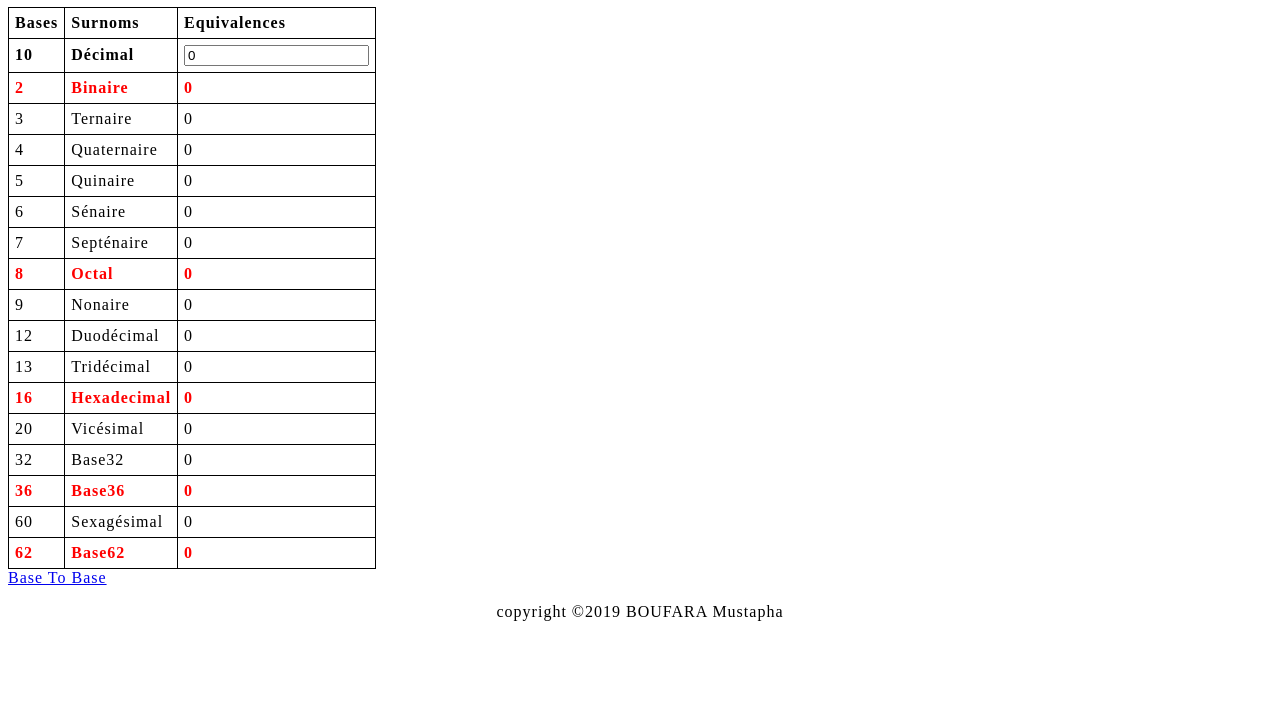
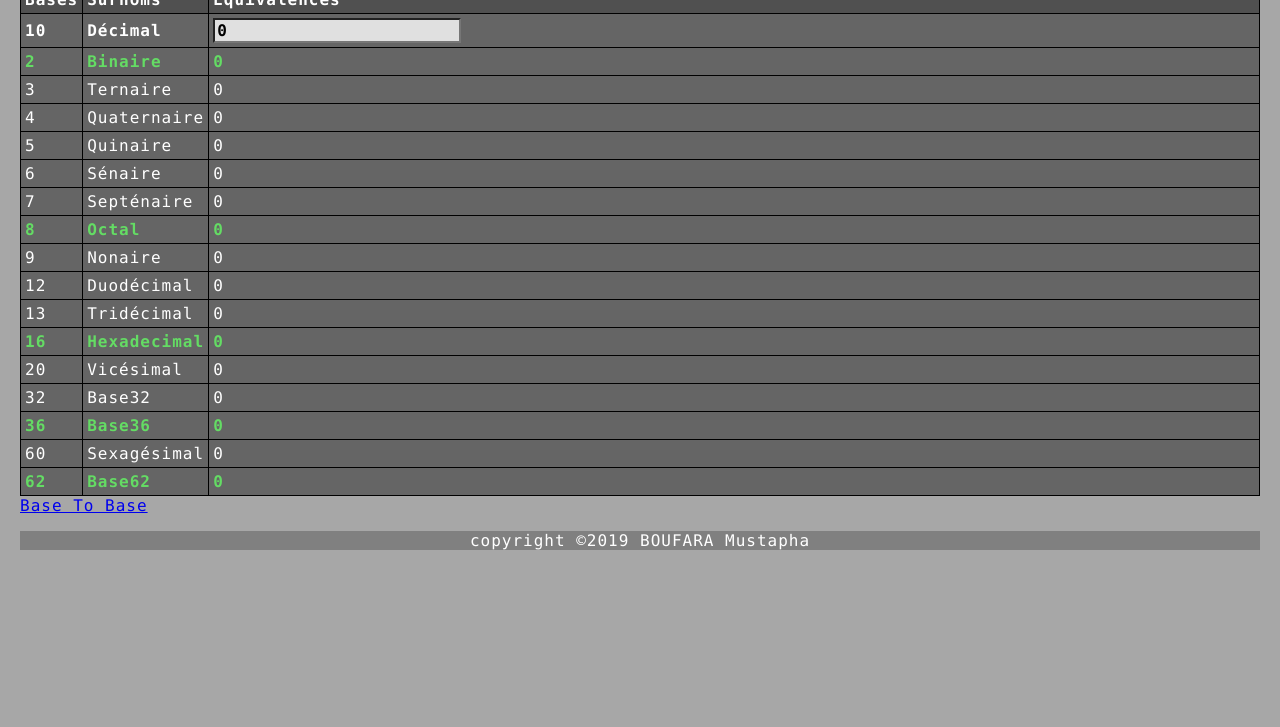
Before and after one commit to Boufara/Bases-AnyToAny, a plain HTML site: page index.html in a window 1280 px wide. Shown: the part 73-800 px from the top of the page. Drawn offline with Linux system fonts and the light colour scheme.

Commit message:
Adding css

```diff
--- a/css/style.css
+++ b/css/style.css
@@ -1,18 +1,56 @@
 body{
 	letter-spacing: 1px;
+	color: white;
+	font-family: "consolas";
+	background-color: rgba(80, 80, 80, 0.5);
+	padding: 20px;
+	padding-top: 0;
+	margin: 0;
 }
 
-table, td{
-	border: 1px solid black;
-	padding: 6px;
+h1, footer{
+	background-color: gray;
+	margin-top: 10px;
+	margin-bottom: 10px;
 }
 
 table{
 	border-collapse: collapse;
 }
 
+.miniTable{
+	font-size: 1.5em;
+}
+
+.miniTable td{
+	padding: 10px;
+}
+
+input{
+	font-size: 1em;
+	font-family: "consolas";
+	font-weight: bold;
+	letter-spacing: 1px;
+	background-color: rgba(255, 255, 255, .8);
+	width: 240px;
+}
+
+table, td{
+	border: 1px solid black;
+	padding: 4px;
+	background-color: rgba(80, 80, 80, 0.5);
+}
+
+.tr_title{
+	background-color: rgba(80, 80, 80, 1);
+}
+
+.col_equivalence{
+	width: 100%;
+}
+
 .imp{
-	color: red;
+	color: rgba(100, 220, 100, 1);
 	font-weight: bold;
 }
 
```
